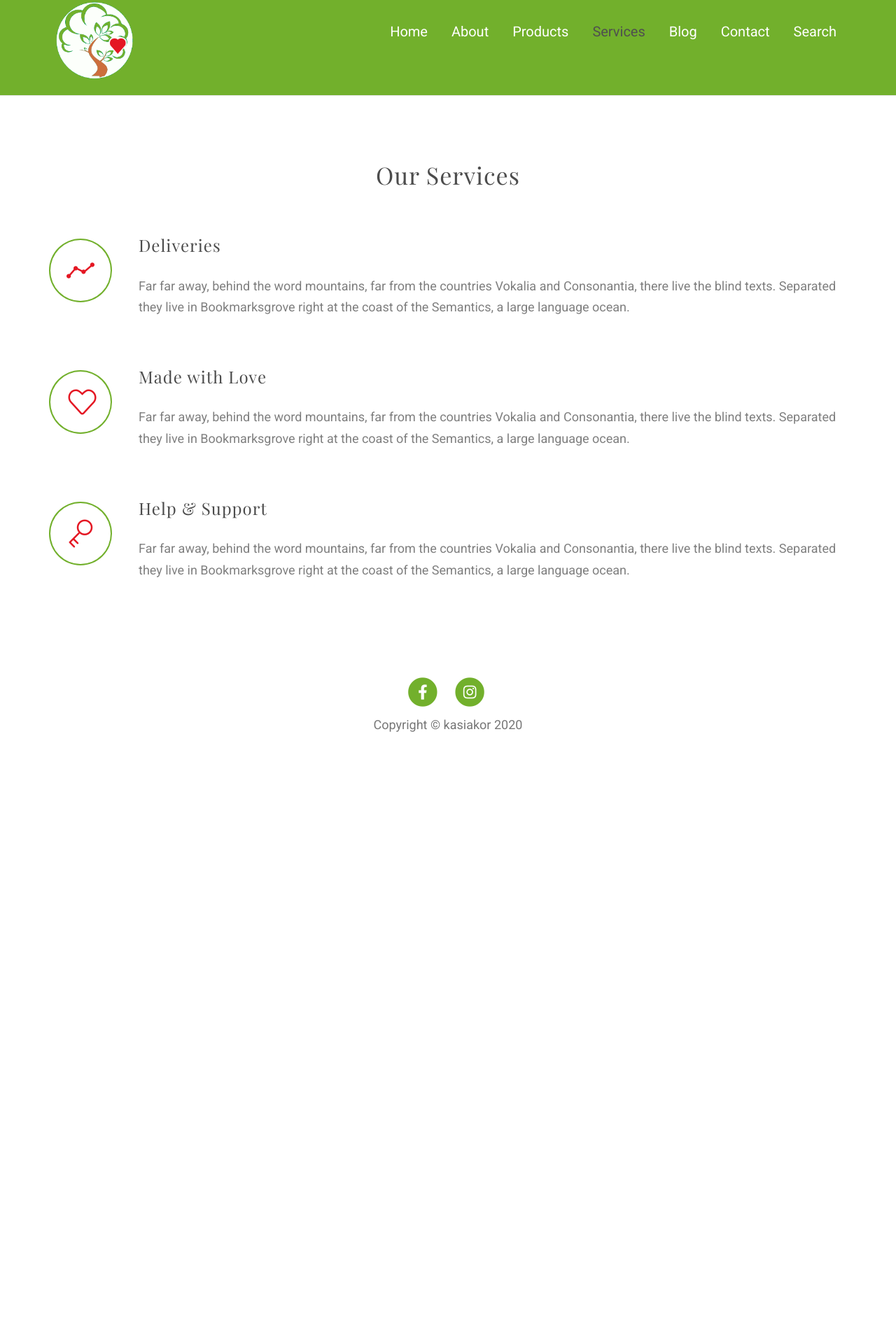
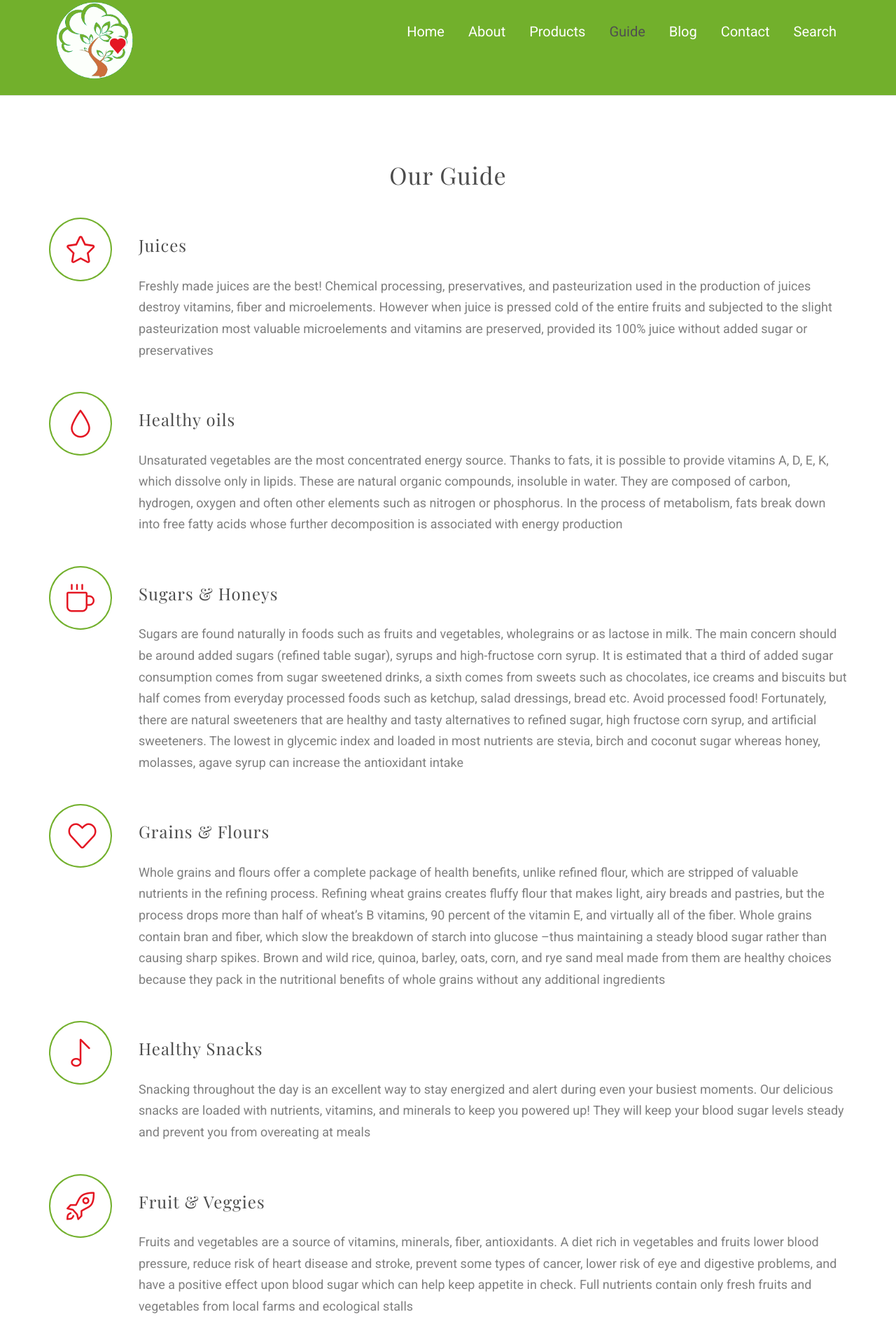
Before and after one commit to kasiakor/good4you-new, a plain HTML site: page guide.html in a window 1280 px wide. Shown: the part 17-1932 px from the top of the page at 70% size. Before the commit the page ends 1098 px from the top, so only its background shows below. Drawn offline with nearby package versions, Linux system fonts and the light colour scheme; files whose address does not match are found by name.

Commit message:
Rename menu item to guide

```diff
--- a/css/style.css
+++ b/css/style.css
@@ -724,7 +724,7 @@ h1, h2, h3, h4, h5, h6, figure {
 }
 #fh5co-main-services-section .services-inner span {
   position: absolute;
-  top: 30px;
+  top: 0;
   display: block;
   margin-bottom: 45px;
 }
--- a/services.html
+++ b/guide.html
@@ -65,7 +65,7 @@
 						<li><a href="index.html">Home</a></li>
 						<li><a href="about.html">About</a></li>
 						<li><a href="products.html">Products</a></li>
-						<li><a class="active" href="services.html">Services</a></li>
+						<li><a class="active" href="guide.html">Guide</a></li>
                         <li><a href="blog.html">Blog</a></li>
 						<li><a href="contact.html">Contact</a></li>
                         <li><a href="search.html">Search</a></li>
@@ -78,31 +78,52 @@
 		<div class="container">
 			<div class="row">
 				<div class="col-md-6 col-md-offset-3 text-center fh5co-heading">
-					<h2>Our Services</h2>
+					<h2>Our Guide</h2>
 				</div>
 			</div>
 			<div class="row">
 				<div class="col-md-12">
 					<div class="row">
 						<div class="col-md-12 services-inner">
-							<span><i class="sl-icon-graph"></i></span>
+							<span><i class="sl-icon-star"></i></span>
 							<div class="desc">
-								<h3>Deliveries</h3>
-								<p>Far far away, behind the word mountains, far from the countries Vokalia and Consonantia, there live the blind texts. Separated they live in Bookmarksgrove right at the coast of the Semantics, a large language ocean.</p>
+								<h3>Juices</h3>
+								<p>Freshly made juices are the best! Chemical processing, preservatives, and pasteurization used in the production of juices destroy vitamins, fiber and microelements. However when juice is pressed cold of the entire fruits and subjected to the slight pasteurization most valuable microelements and vitamins are preserved, provided its 100% juice without added sugar or preservatives</p>
 							</div>
 							</div>
 						<div class="col-md-12 services-inner">
-							<span><i class="sl-icon-heart"></i></span>
+							<span><i class="sl-icon-drop"></i></span>
 							<div class="desc">
-								<h3>Made with Love</h3>
-								<p>Far far away, behind the word mountains, far from the countries Vokalia and Consonantia, there live the blind texts. Separated they live in Bookmarksgrove right at the coast of the Semantics, a large language ocean.</p>
+								<h3>Healthy oils</h3>
+								<p>Unsaturated vegetables are the most concentrated energy source. Thanks to fats, it is possible to provide vitamins A, D, E, K, which dissolve only in lipids. These are natural organic compounds, insoluble in water. They are composed of carbon, hydrogen, oxygen and often other elements such as nitrogen or phosphorus. In the process of metabolism, fats break down into free fatty acids whose further decomposition is associated with energy production</p>
 							</div>
 						</div>
 						<div class="col-md-12 services-inner">
-							<span><i class="sl-icon-key"></i></span>
+							<span><i class="sl-icon-cup"></i></span>
 							<div class="desc">
-								<h3>Help &amp; Support</h3>
-								<p>Far far away, behind the word mountains, far from the countries Vokalia and Consonantia, there live the blind texts. Separated they live in Bookmarksgrove right at the coast of the Semantics, a large language ocean.</p>
+								<h3>Sugars &amp; Honeys </h3>
+								<p>Sugars are found naturally in foods such as fruits and vegetables, wholegrains or as lactose in milk. The main concern should be around added sugars (refined table sugar), syrups and high-fructose corn syrup. It is estimated that a third of added sugar consumption comes from sugar sweetened drinks, a sixth comes from sweets such as chocolates, ice creams and biscuits but half comes from everyday processed foods such as ketchup, salad dressings, bread etc. Avoid processed food! Fortunately, there are natural sweeteners that are healthy and tasty alternatives to refined sugar, high fructose corn syrup, and artificial sweeteners. The lowest in glycemic index and loaded in most nutrients are stevia, birch and coconut sugar whereas honey, molasses, agave syrup can increase the antioxidant intake</p>
+							</div>
+						</div>
+                        <div class="col-md-12 services-inner">
+							<span><i class="sl-icon-heart"></i></span>
+							<div class="desc">
+								<h3>Grains &amp; Flours</h3>
+								<p>Whole grains and flours offer a complete package of health benefits, unlike refined flour, which are stripped of valuable nutrients in the refining process. Refining wheat grains creates fluffy flour that makes light, airy breads and pastries, but the process drops more than half of wheat’s B vitamins, 90 percent of the vitamin E, and virtually all of the fiber. Whole grains contain bran and fiber, which slow the breakdown of starch into glucose –thus maintaining a steady blood sugar rather than causing sharp spikes. Brown and wild rice, quinoa, barley, oats, corn, and rye sand meal made from them are healthy choices because they pack in the nutritional benefits of whole grains without any additional ingredients</p>
+							</div>
+				        </div>
+						<div class="col-md-12 services-inner">
+							<span><i class="sl-icon-music-tone"></i></span>
+							<div class="desc">
+								<h3>Healthy Snacks</h3>
+								<p>Snacking throughout the day is an excellent way to stay energized and alert during even your busiest moments. Our delicious snacks are loaded with nutrients, vitamins, and minerals to keep you powered up!  They will keep your blood sugar levels steady and prevent you from overeating at meals</p>
+							</div>
+						</div>
+						<div class="col-md-12 services-inner">
+							<span><i class="sl-icon-rocket"></i></span>
+							<div class="desc">
+								<h3>Fruit &amp; Veggies</h3>
+								<p>Fruits and vegetables are a source of vitamins, minerals, fiber, antioxidants. A diet rich in vegetables and fruits lower blood pressure, reduce risk of heart disease and stroke, prevent some types of cancer, lower risk of eye and digestive problems, and have a positive effect upon blood sugar which can help keep appetite in check. Full nutrients contain only fresh fruits and vegetables from local farms and ecological stalls</p>
 							</div>
 						</div>
 					</div>
```
Also changed, not shown: about.html (+1 -1 lines), blog.html (+1 -1 lines), contact.html (+1 -1 lines), index.html (+1 -1 lines), products.html (+1 -1 lines), search.html (+1 -1 lines).
